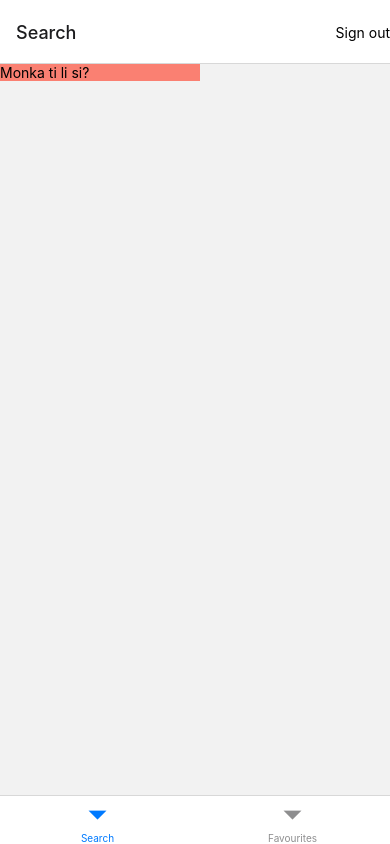
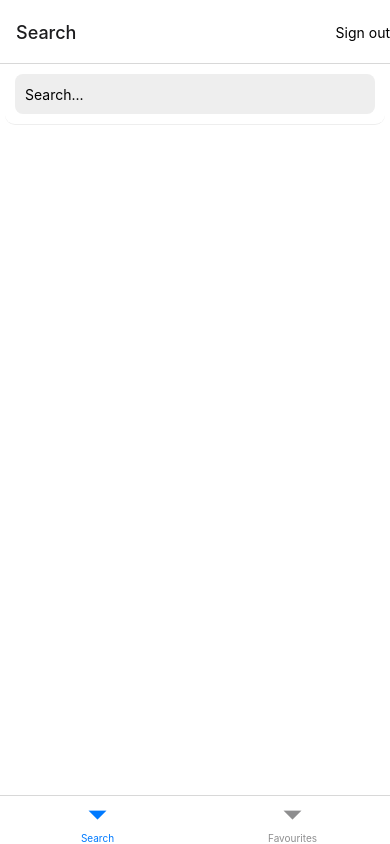
Before and after one commit to SimeonGrancharov/YoutubeBackup, a React Native app: screen /Search in a window 390 px wide. Built offline with nearby package versions, Linux system fonts and the light colour scheme; what @react-native-google-signin/google-signin would draw is missing.

Commit message:
Hello some new fancy design

```diff
--- a/App.tsx
+++ b/App.tsx
@@ -53,6 +53,10 @@ function App(): JSX.Element {
         <NavigationContainer>
           <Tab.Navigator
             screenOptions={{
+              headerStyle: {
+                shadowColor: 'transparent', // this covers iOS
+                elevation: 0 // this covers Android},
+              },
               headerRight: () => {
                 return (
                   <Pressable onPress={onLogOutPress}>
--- a/src/components/FavouritesScreen.tsx
+++ b/src/components/FavouritesScreen.tsx
@@ -3,7 +3,8 @@ import { View, Text } from 'react-native'
 import { useDispatch } from 'react-redux'
 import { useReduxSelector } from '../hooks/useReduxSelector'
 import { videosSlice } from '../reducers/videos'
-import { selectFavourites } from '../selectors/selectors'
+import { selectFavourites } from '../selectors/favourites'
+import { VideoTile } from './VideoTile'
 
 export const FavouritesScreen = () => {
   const favourites = useReduxSelector(selectFavourites)
@@ -16,11 +17,7 @@ export const FavouritesScreen = () => {
   return (
     <View>
       {favourites.length ? (
-        favourites.map(fav => (
-          <View key={fav}>
-            <Text>{fav}</Text>
-          </View>
-        ))
+        favourites.map(fav => <VideoTile key={fav} id={fav} />)
       ) : (
         <Text>No favourites yet</Text>
       )}
--- a/src/components/SearchInput.tsx
+++ b/src/components/SearchInput.tsx
@@ -1,32 +1,57 @@
 import {
   NativeSyntheticEvent,
+  StyleSheet,
   TextInput,
-  TextInputSubmitEditingEventData
+  TextInputSubmitEditingEventData,
+  View
 } from 'react-native'
-import React, { useCallback } from 'react'
+import React, { useCallback, useRef } from 'react'
 import { useReduxAction } from '../hooks/useReduxAction'
 import { searchSlice } from '../reducers/search'
+import { colors } from '../constants/colors'
 
 export const SearchInput = React.memo(() => {
+  const inputRef = useRef<TextInput | null>(null)
   const search = useReduxAction(searchSlice.actions.search)
 
   const onSubmit = useCallback(
     (ev: NativeSyntheticEvent<TextInputSubmitEditingEventData>) => {
-      search(ev.nativeEvent.text)
+      searchForText(ev.nativeEvent.text)
     },
     []
   )
 
+  const searchForText = useCallback((text: string) => search(text), [])
+
   return (
-    <TextInput
-      style={{
-        width: 200,
-        backgroundColor: 'salmon',
-        marginBottom: 50
-      }}
-      placeholder="Monka ti li si?"
-      onSubmitEditing={onSubmit}
-      returnKeyType="go"
-    />
+    <View style={styles.container}>
+      <TextInput
+        ref={inputRef}
+        style={styles.input}
+        placeholder="Search..."
+        // You can add other TextInput props as needed
+        onSubmitEditing={onSubmit}
+        returnKeyType="go"
+      />
+    </View>
   )
 })
+
+const styles = StyleSheet.create({
+  container: {
+    flexDirection: 'row',
+    alignItems: 'center',
+    padding: 10,
+    backgroundColor: colors.white,
+    borderRadius: 10,
+    borderBottomWidth: 1,
+    borderBottomColor: colors.grey
+  },
+  input: {
+    flex: 1,
+    height: 40,
+    borderRadius: 8,
+    paddingHorizontal: 10,
+    backgroundColor: colors.grey
+  }
+})
--- /dev/null
+++ b/src/components/SearchResult.tsx
@@ -0,0 +1,38 @@
+import React, { useCallback } from 'react'
+import { Pressable, Text } from 'react-native'
+import { useReduxAction } from '../hooks/useReduxAction'
+import { useReduxSelector } from '../hooks/useReduxSelector'
+import { favouritesSlice } from '../reducers/favourites'
+import { selectFavourites } from '../selectors/favourites'
+import { BaseVideoT } from '../types/Video'
+import { VideoTile } from './VideoTile'
+
+export const SearchResult = React.memo(
+  (props: { videoId: BaseVideoT['id'] }) => {
+    const addFavourite = useReduxAction(favouritesSlice.actions.addFavourite)
+
+    const isFavouriteVideo = useReduxSelector(state => {
+      const favourites = selectFavourites(state)
+
+      return favourites.includes(props.videoId)
+    })
+
+    const video = useReduxSelector(
+      state => state.videos.videosById[props.videoId]
+    )
+
+    const onVideoPress = useCallback(async () => {
+      addFavourite(props.videoId)
+    }, [props.videoId])
+
+    if (!video) {
+      return null
+    }
+
+    return (
+      <Pressable onPress={onVideoPress}>
+        <VideoTile id={video.id} />
+      </Pressable>
+    )
+  }
+)
--- a/src/components/SearchScreen.tsx
+++ b/src/components/SearchScreen.tsx
@@ -1,25 +1,18 @@
-import React, { useCallback } from 'react'
-import { Pressable, Text, TextInput, View } from 'react-native'
-import { useDispatch } from 'react-redux'
+import React from 'react'
+import { StyleSheet, Text, View } from 'react-native'
+import { colors } from '../constants/colors'
 import { useReduxSelector } from '../hooks/useReduxSelector'
-import { favouritesSlice } from '../reducers/favourites'
-import { selectFavourites } from '../selectors/selectors'
-import { BaseVideoT } from '../types/Video'
 import { SearchInput } from './SearchInput'
+import { SearchResult } from './SearchResult'
 
 export const SearchScreen = () => {
-  const dispatch = useDispatch()
   const searchResults = useReduxSelector(state => state.search.results)
 
   return (
-    <View
-      style={{
-        flex: 1
-      }}
-    >
+    <View style={styles.mainContainer}>
       <SearchInput />
       {searchResults ? (
-        <View>
+        <View style={styles.resultsContainer}>
           {searchResults.length ? (
             searchResults.map(resultId => (
               <SearchResult key={resultId} videoId={resultId} />
@@ -33,37 +26,13 @@ export const SearchScreen = () => {
   )
 }
 
-const SearchResult = React.memo((props: { videoId: BaseVideoT['id'] }) => {
-  const dispatch = useDispatch()
-
-  const isFavouriteVideo = useReduxSelector(state => {
-    const favourites = selectFavourites(state)
-
-    return favourites.includes(props.videoId)
-  })
-
-  const video = useReduxSelector(
-    state => state.videos.videosById[props.videoId]
-  )
-
-  const onVideoPress = useCallback(async () => {
-    // TODO move me in a hook
-    dispatch(favouritesSlice.actions.addFavourite(props.videoId))
-  }, [video])
-
-  if (!video) {
-    return null
+const styles = StyleSheet.create({
+  mainContainer: {
+    backgroundColor: colors.white,
+    flex: 1,
+    paddingHorizontal: 5
+  },
+  resultsContainer: {
+    flex: 1
   }
-
-  return (
-    <Pressable onPress={onVideoPress}>
-      <Text
-        style={{
-          color: isFavouriteVideo ? 'green' : 'black'
-        }}
-      >
-        {video.title}
-      </Text>
-    </Pressable>
-  )
 })
--- /dev/null
+++ b/src/components/VideoTile.tsx
@@ -0,0 +1,69 @@
+import React from 'react'
+import { Image, StyleSheet, Text, View } from 'react-native'
+import { colors } from '../constants/colors'
+import { useReduxSelector } from '../hooks/useReduxSelector'
+import { selectVideo } from '../selectors/video'
+import { BaseVideoT } from '../types/Video'
+
+export const VideoTile = React.memo((props: { id: BaseVideoT['id'] }) => {
+  const video = useReduxSelector(state => selectVideo(state, props.id))
+
+  if (!video) {
+    return null
+  }
+
+  return (
+    <View style={styles.mainContainer}>
+      <Image
+        source={{
+          uri: video.thumb.url
+        }}
+        style={[
+          styles.image,
+          {
+            height: video.thumb.height,
+            width: video.thumb.width
+          }
+        ]}
+      />
+
+      <View style={styles.rightContent}>
+        <Text style={styles.title}>{video.title}</Text>
+        <Text style={styles.description} numberOfLines={2} ellipsizeMode="tail">
+          {video.description}
+        </Text>
+      </View>
+    </View>
+  )
+})
+
+const styles = StyleSheet.create({
+  mainContainer: {
+    backgroundColor: colors.grey,
+    borderColor: colors.grey,
+    flexDirection: 'row',
+    alignItems: 'center',
+    borderRadius: 12,
+    paddingVertical: 10,
+    paddingHorizontal: 15,
+    marginBottom: 10
+  },
+  image: {
+    marginRight: 10
+  },
+  rightContent: {
+    flex: 1
+  },
+  title: {
+    fontSize: 19,
+    lineHeight: 24,
+    fontWeight: '500',
+    color: colors.text1
+  },
+  description: {
+    fontSize: 17,
+    lineHeight: 20,
+    fontWeight: '400',
+    color: colors.text2
+  }
+})
--- /dev/null
+++ b/src/constants/colors.ts
@@ -0,0 +1,9 @@
+type ColorT = 'white' | 'grey' | 'positive' | 'text1' | 'text2'
+
+export const colors: Record<ColorT, string> = {
+  white: 'white',
+  grey: '#eee',
+  positive: '#92BF5E',
+  text1: '#2A2828',
+  text2: '#7B7676'
+}
--- a/src/sagas/favourites.ts
+++ b/src/sagas/favourites.ts
@@ -3,7 +3,7 @@ import { GoogleSignin, User } from '@react-native-google-signin/google-signin'
 import { all, call, put, select, takeLatest } from 'redux-saga/effects'
 import { favouritesSlice } from '../reducers/favourites'
 import { videosSlice } from '../reducers/videos'
-import { selectFavourites } from '../selectors/selectors'
+import { selectFavourites } from '../selectors/favourites'
 
 function* onFavouritesChanged() {
   const favourites: ReturnType<typeof selectFavourites> = yield select(
--- /dev/null
+++ b/src/selectors/video.ts
@@ -0,0 +1,9 @@
+import { RootStateT } from '../types/RootState'
+import { BaseVideoT } from '../types/Video'
+
+export function selectVideo(
+  state: RootStateT,
+  id: BaseVideoT['id']
+): BaseVideoT | undefined {
+  return state.videos.videosById[id]
+}
```
Also changed, not shown: src/selectors/favourites.ts (renamed from src/selectors/selectors.ts).
